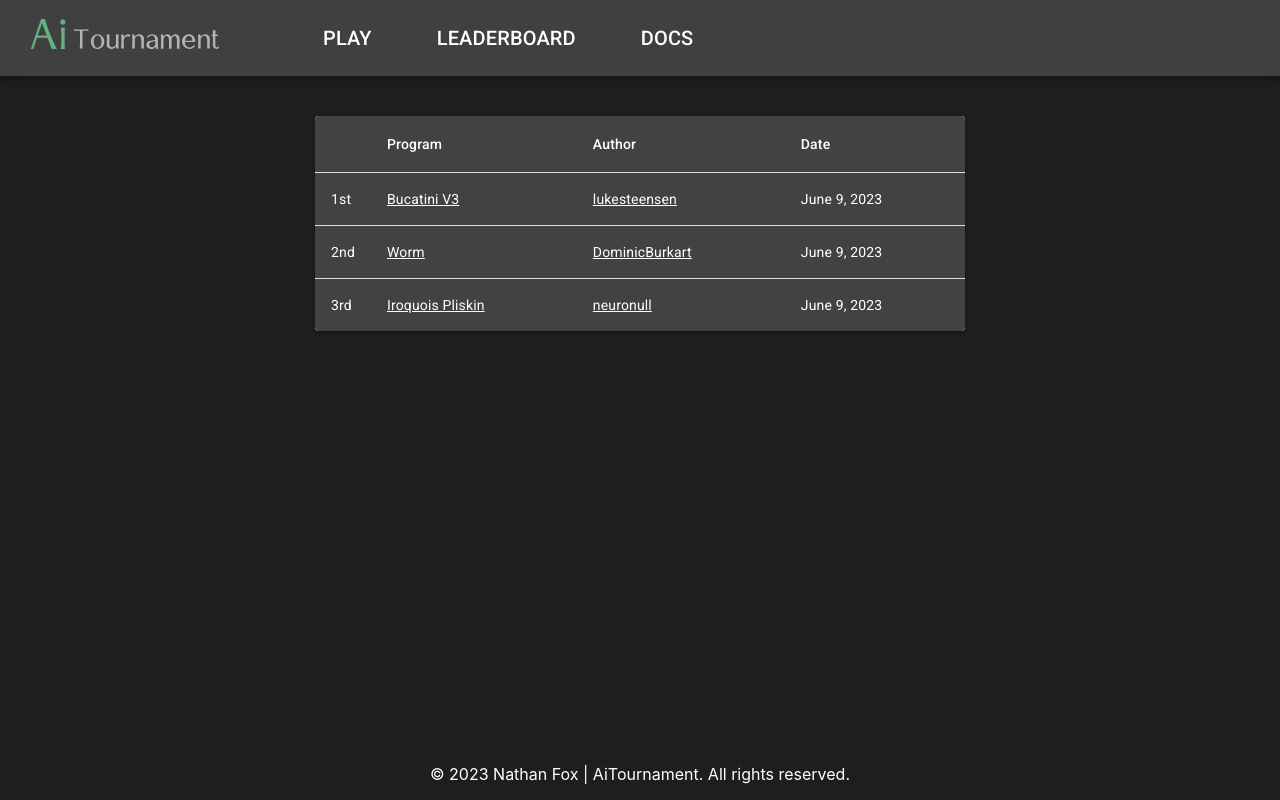
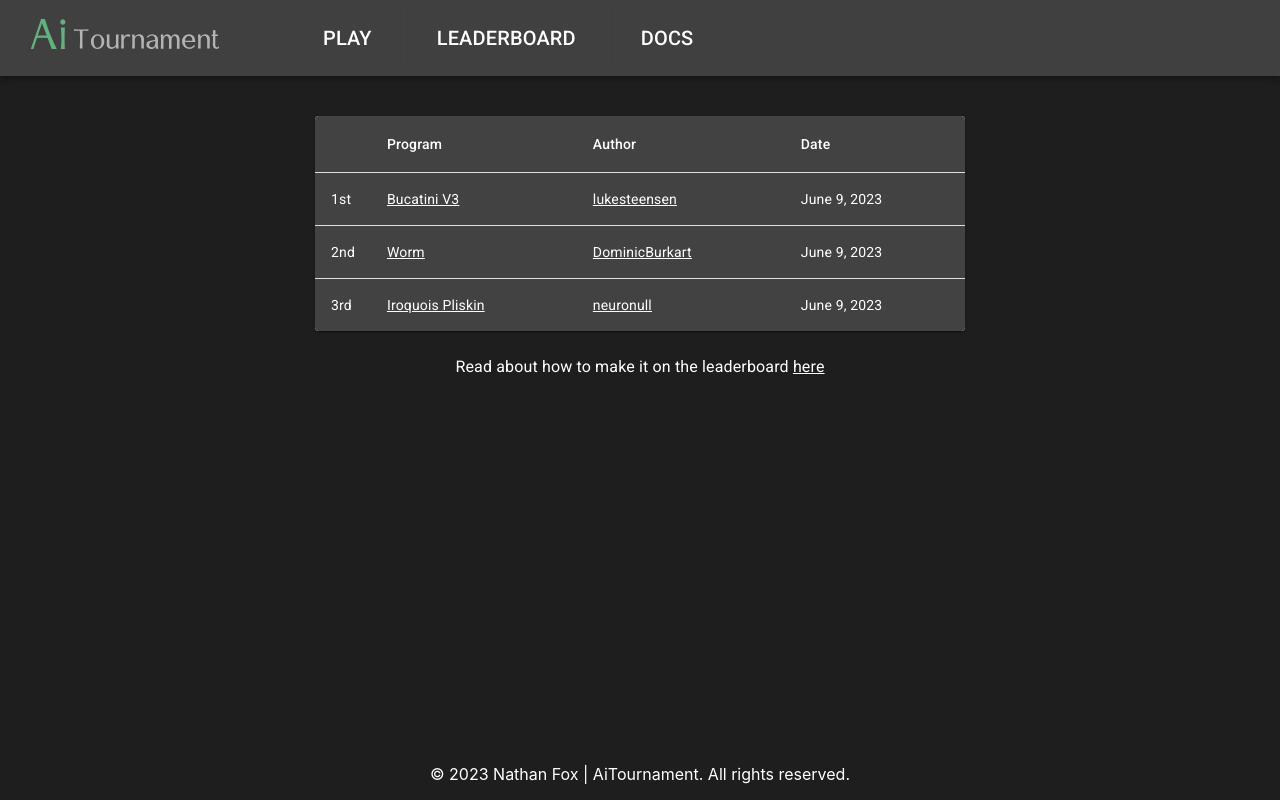
Before and after one commit to aitournament/snake_web, a React (Create React App) app: page /leaderboard in a window 1280 px wide. Built offline with nearby package versions, Linux system fonts and the light colour scheme.

Commit message:
add link to leaderboard docs on leaderboard page

```diff
--- a/src/pages/Leaderboard.tsx
+++ b/src/pages/Leaderboard.tsx
@@ -86,6 +86,9 @@ export default function LeaderboardPage() {
         </TableBody>
       </Table>
     </TableContainer>
+
+    <Typography sx={{margin: 3}}>Read about how to make it on the leaderboard <a href="/docs/leaderboard.html">here</a></Typography>
+
     </Box>
   </Box>
 
```
